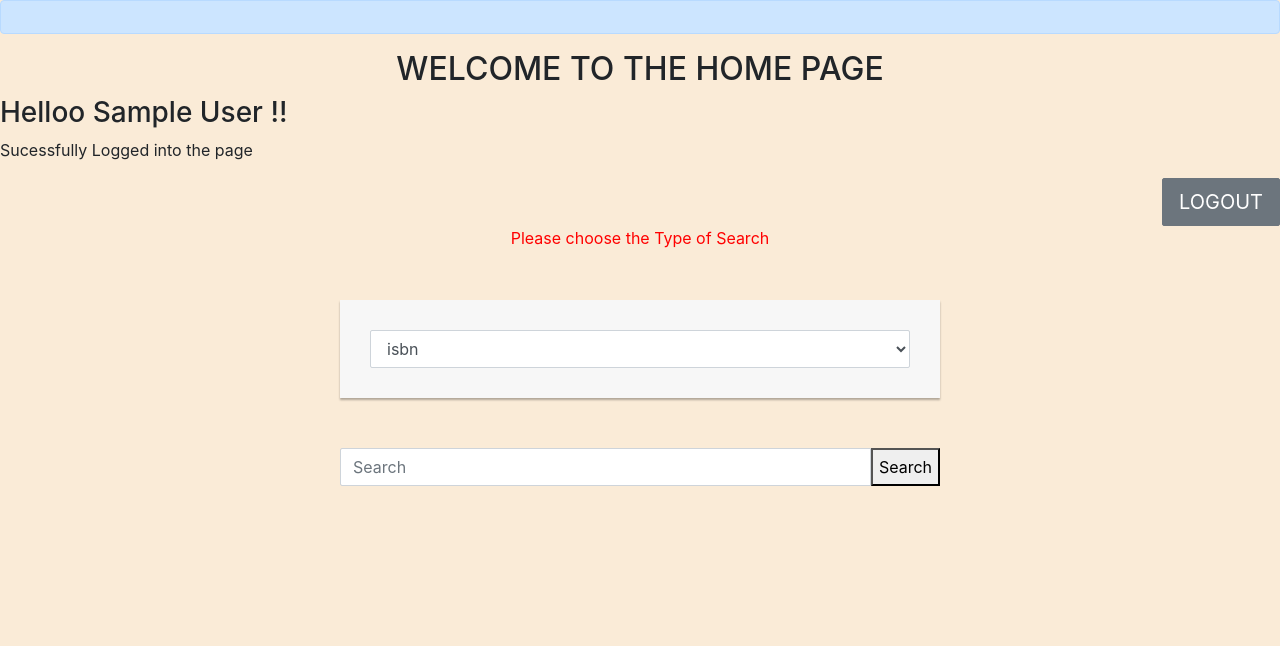
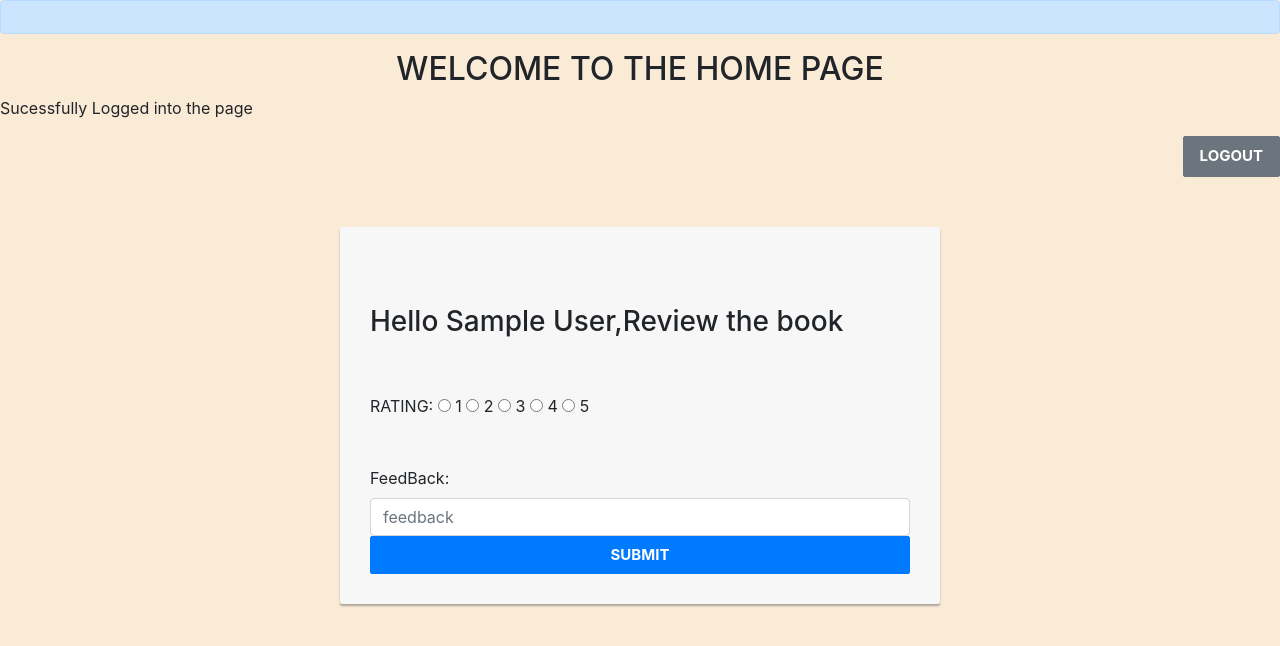
Before and after one commit to CH-Shireesha/WP, a Flask app: page / in a window 1280 px wide. Shown: the top 646 px of the page. Run offline with Flask 2, Linux system fonts and the light colour scheme; the visitor is signed in with stand-in values (Sample User, id 1); some libraries are stand-ins or nearby versions.

Commit message:
Done with single page Review!!

```diff
--- a/project1/application.py
+++ b/project1/application.py
@@ -1,7 +1,7 @@
 import os, requests
 
 from database import *
-from flask import Flask, session,render_template, request,redirect
+from flask import Flask, session,render_template, request,redirect,jsonify
 from flask_session import Session
 from sqlalchemy import create_engine
 from sqlalchemy.orm import scoped_session, sessionmaker
@@ -102,11 +102,42 @@ def rev(arg):
             return render_template("review.html",data=book,name=name,feedback=feedback,message="Thank you!! for the feedback")
         except:
             db.session.rollback()
-            return render_template("review.html",data=book,message="user has already given review")
+            return render_template("review.html",data=book,name=name,feedback=feedback,message="user has already given review")
     else :
         return render_template("review.html",data=book,name=name,feedback=feedback)
-
-
+@app.route("/api/Sreview", methods  =['POST'])
+def submitreview():
+    if not request.is_json:
+        message = "Invalid request format"
+        return jsonify(message),400
+    isbn = request.args.get('isbn')
+    try:
+        book = db.session.query(Book).filter(isbn == isbn).first()
+    except:
+        message = "Please Try again Later"
+        return jsonify(message),500
+    if book is None:
+        message = "Please enter valid ISBN"
+        return jsonify(message), 404
+    userName = session.get('name')
+    title = "At Grave's End"
+    rating = request.get_json()['rating']
+    feedback = request.get_json()['feedback']
+    user = review.query.filter_by(userName=userName,title=book.title).first()
+    if user is not None:
+        message = "Sorry you can't review this book again"
+        print(message)
+        return jsonify(message), 409
+    reviewdata=review(userName,title,rating,feedback)
+    try:
+        db.session.add(reviewdata)
+        db.session.commit()
+    except:
+        message = "Please Try Again "
+        return jsonify(message), 500
+    # print(isbn,rating,comment)
+    message = "Review submitted successfully"
+    return jsonify(message), 200
 
 @app.route('/search', methods=['POST','GET'])
 def search():
@@ -119,19 +150,14 @@ def search():
         matchString = "%{}%".format(search)
         print(matchString)
         if searchType == 'isbn':
-            book = DB.query(Book).filter(Book.isbn.like(matchString)).all()
+            book = db.session.query(Book).filter(Book.isbn.like(matchString)).all()
         elif searchType == 'title':
-            book = DB.query(Book).filter(Book.title.like(matchString)).all()
+            book = db.session.query(Book).filter(Book.title.like(matchString)).all()
         elif searchType == 'author':
-            book = DB.query(Book).filter(Book.author.like(matchString)).all()
+            book = db.session.query(Book).filter(Book.author.like(matchString)).all()
         if len(book)== 0:
             message = "No Matching results found!"
         print (book)
         return render_template("Home.html", name=name, books = book, message = message)
 
     return render_template("Home.html", name=name)
-
-
-# @app.route("/book/<string:arg>")
-# def book(arg):
-#     return render_template("Book.html", isbn = arg)
--- a/project1/templates/Home.html
+++ b/project1/templates/Home.html
@@ -3,7 +3,7 @@
 {% block head %}
     {{ super() }}
     <style type="text/css">
-        .input-group {
+        /* .input-group {
             width: 600px;
             margin: 50px auto;
         }
@@ -22,68 +22,112 @@
         .message {
             text-align: center;
             color: red;
+        } */
+        .qwerty {
+            width: 600px;
+            margin: 50px auto;
+        }
+        .qwerty {
+            margin-bottom: 15px;
+            background: #f7f7f7;
+            box-shadow: 0px 2px 2px rgba(0, 0, 0, 0.3);
+            padding: 30px;
+        }
+        .qwerty, .btn {
+            min-height: 38px;
+            border-radius: 2px;
+        }
+        .btn {
+            font-size: 15px;
+            font-weight: bold;
         }
     </style>
 {% endblock %}
 
 {% block heading %}
 {% endblock %}
+{% block scripts %}
+<script type="text/javascript">
+    jQuery(document).ready(function ($) {
 
+$("#reviewform").submit(function(e) {
+  console.log("entered");
+
+  e.preventDefault(); // avoid to execute the actual submit of the form.
+
+  var isbn ="0061583073"
+  var url = "/api/Sreview?" +  $.param({ 'isbn': isbn })
+  // console.log(form)
+  var formData = jQuery('#reviewform').serializeArray();
+  // console.log(formData);
+  requestobj = {}
+  requestobj['rating'] = formData[0]["value"]
+  requestobj['feedback'] = formData[1]["value"]
+//requestobj['userName'] = $("#name").text()
+  console.log(requestobj)
+  // var search =  JSON.stringify( form.serializeArray() );
+  // console.log(formData);
+// console.log(responseobj);
+  $.ajax({
+        type: "POST",
+        url: url,
+        data: JSON.stringify(requestobj), // serializes the form's elements.
+        contentType: "application/json",
+        success: function(data)
+        {
+          console.log(data);
+        $("#reviewmsg").html("review submmitted sucessfully");
+          console.log("success");
+        },
+        error: function(data)
+        {
+          console.log(data);
+          $("#reviewmsg").html("review not submmitted sucessfully");
+          console.log("failed");
+        }
+      });
+});
+    })
+    </script>
+{% endblock %}
 {% block body %}
 
 <h2 align="center">WELCOME TO THE HOME PAGE</h2>
-<h3>Helloo {{name}} !!</h3>
 <p>Sucessfully Logged into the page</p>
 <div class = "LogoutButton" align="right">
     <form action="/logout">
         <button class="btn btn-secondary btn-lg" type="submit">LOGOUT</button>
     </form>
 </div>
-<div>
-    <form action="/search" method="POST">
-        <p class='message' >Please choose the Type of Search</p>
-        <div class="form-group">
-            <select name="searchType" class="form-control" id="Select1">
-              <option>isbn</option>
-              <option>title</option>
-              <option>author</option>
-            </select>
-        </div>
-        <div class="input-group">
-            <input type="text" name="search" class="form-control" placeholder="Search">
-            <button type="submit">Search</button>
-        </div>
+<form class="qwerty" id="reviewform">
+    <br><br>
+    <!-- <div class="card">
+        <ul class='b'>
+        {% if data %}
+        <li class="list-group-item"><b>isbn:</b>  {{data.isbn}}</li>
+        <li class="list-group-item"><b>title:</b>  {{data.title}}</li>
+        <li class="list-group-item"><b>author:</b>  {{data.author}}</li>
+        <li class="list-group-item"><b>year:</b>  {{data.year}}</li>
+        {% endif %}
+        </ul>
+    </div> -->
+    <h3 id ="name">Hello {{name}},Review the book</h3><br><br>
+    <div class="form-group">
+        <label for="rating">RATING:</label>
+        <input type="radio" id="1" name="rating" value="1">
+        <label for="1">1</label>
+        <input type="radio" id="2" name="rating" value="2">
+        <label for="2">2</label>
+        <input type="radio" id="3" name="rating" value="3">
+        <label for="3">3</label>
+        <input type="radio" id="4" name="rating" value="4">
+        <label for="4">4</label>
+        <input type="radio" id="5" name="rating" value="5">
+        <label for="5">5</label>
+    </div><br>
+      <label for="feedback">FeedBack:</label>
+      <input type="feedback" class="form-control" placeholder="feedback" required name="feedback">
+      <button class="btn btn-primary btn-block" type="submit">SUBMIT</button>
     </form>
-</div>
-
-<div>
-    {% if message %}
-    <p class = message >{{message}}</p>
-    {% endif %}
-    {% if books|length > 0 %}
-    <div class="container">
-        <h2>Here are the Results!!</h2>
-        <table class="table table-striped table-dark">
-            <thead>
-                <tr>
-                    <th>ISBN</th>
-                    <th>Title</th>
-                    <th>Author</th>
-                    <th>Year</th>
-                </tr>
-            </thead>
-            <tbody>
-                {% for book in books %}
-                <tr>
-                    <td><a href="{{''.join(['/book/isbn=',book.isbn])}}">{{ book.isbn }}</a</td>
-                    <td> {{ book.title }}</td>
-                    <td> {{ book.author }}</td>
-                    <td> {{ book.year }}</td>
-                </tr>
-                {% endfor %}
-            </tbody>
-        </table>
-        {% endif %}
-    </div>
-
+    <div id="reviewmsg"></div>
 {% endblock %}
--- a/project1/templates/layout.html
+++ b/project1/templates/layout.html
@@ -9,12 +9,18 @@
                 background-color: antiquewhite;
             }
         </style>
+        <script src="https://ajax.googleapis.com/ajax/libs/jquery/3.4.1/jquery.min.js"></script>
+        <script src="https://maxcdn.bootstrapcdn.com/bootstrap/4.4.1/js/bootstrap.min.js"></script>
+        <script src="https://cdnjs.cloudflare.com/ajax/libs/popper.js/1.16.0/umd/popper.min.js"></script>
+        {% block scripts %}
+        {% endblock %}
         {% endblock %}
     </head>
     <body>
         <div class="alert alert-primary" role="alert">
             <h1>{% block heading %}{% endblock %}</h1>
         </div>
+
         {% block body %}
         {% endblock %}
     </body>
--- a/project1/templates/review.html
+++ b/project1/templates/review.html
@@ -27,7 +27,7 @@
 {% endblock %}
 
 {% block body %}
-            <form class="qwerty" action="{{url_for('rev',arg=''.join(['isbn=',data.isbn]))}}"method="post">
+            <form class="qwerty" id="reviewform" action="{{url_for('rev',arg=''.join(['isbn=',data.isbn]))}}"method="post">
                 <br><br>
                 <div class="card">
                     <ul class='b'>
@@ -71,4 +71,5 @@
                     {% endfor %}
                     </div>
                 {% endif %}
+
 {% endblock %}
```
Also changed, not shown: 6 other files.
